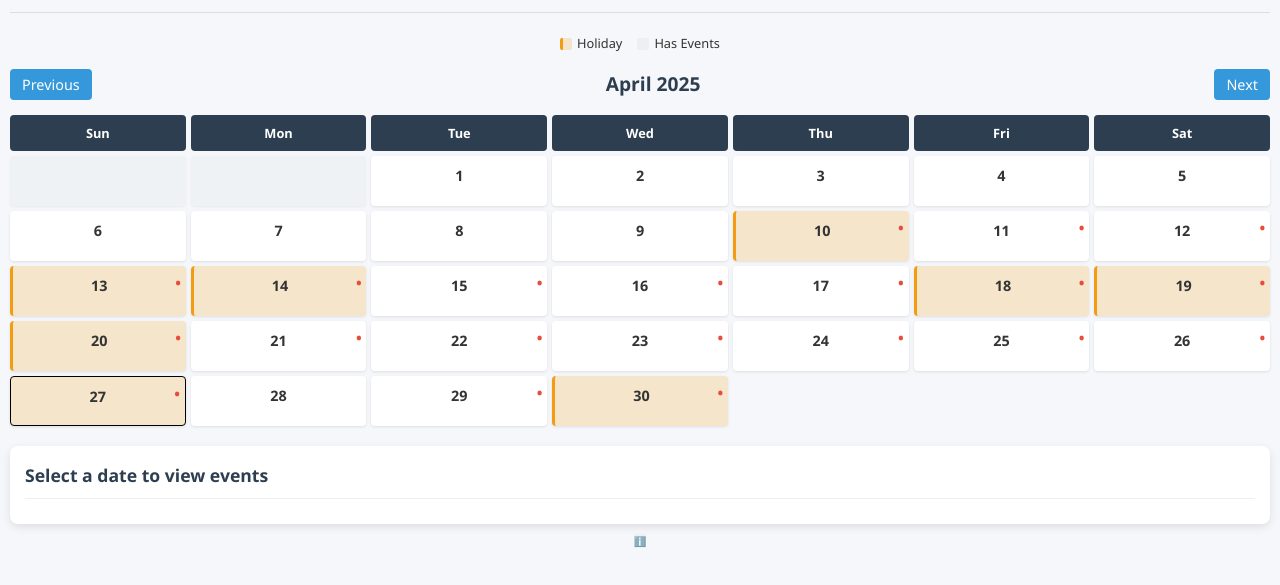
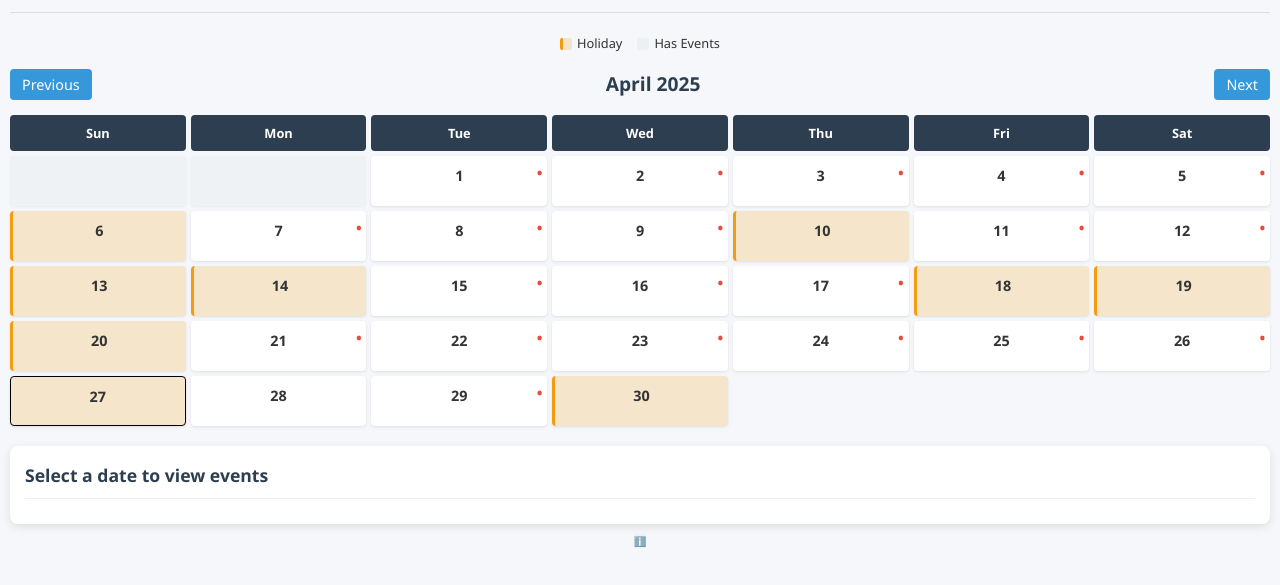
Before and after one commit to thisisnihal/coe_cmrit, a plain HTML site: page index.html in a window 1280 px wide. Shown: the part 79-664 px from the top of the page. Drawn offline with Linux system fonts and the light colour scheme.

Commit message:
fixed dayStr

```diff
--- a/index.html
+++ b/index.html
@@ -678,8 +678,8 @@
         function updateCalendar() {
             const currentMonth = months[currentMonthIndex];
             document.getElementById('current-month').textContent = currentMonth;
-
             const monthData = calendarData[currentMonth];
+            console.log('current month =', currentMonth, monthData)
 
             // clear the calendar
             const calendarGrid = document.getElementById('calendar');
@@ -706,16 +706,15 @@
 
             // Add days for the currentMonthIndex
             for (let day = 1; day <= Object.keys(monthData).length; day++) {
-                const dayStr = day.toString();
+                const dayStr = day.toString().padStart(2, '0');
                 const dayData = monthData[dayStr];
+                console.log('day data =', day, dayData)
                 const dayElement = document.createElement('div');
                 dayElement.className = 'calendar-day';
 
                 if (dayData && dayData.holiday) {
                     dayElement.classList.add('holiday');
-                }
-
-                if (dayData && dayData.events && dayData.events.length > 0) {
+                } else if (dayData && dayData.events && dayData.events.length > 0) {
                     dayElement.classList.add('has-events');
                 }
 
```
